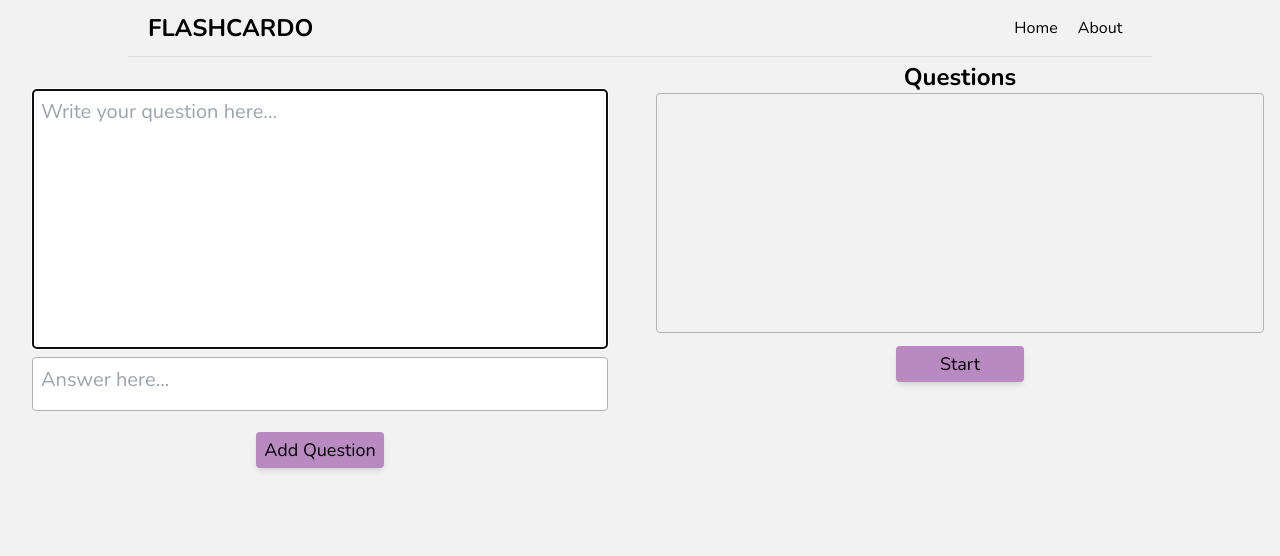
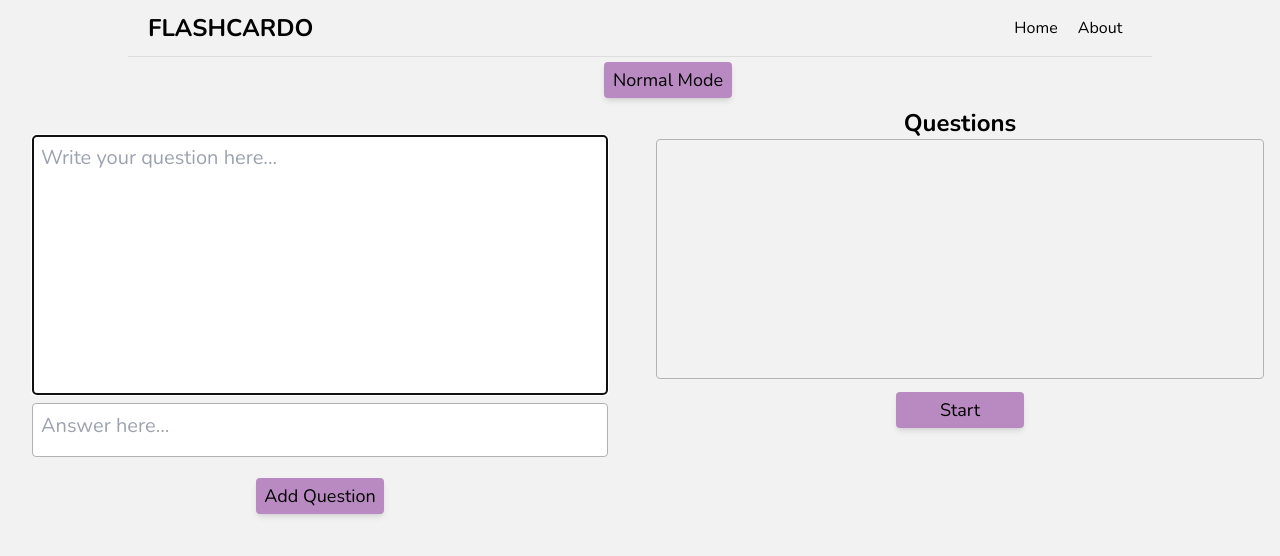
Before and after one commit to pokemau/flashcardo, a Next.js app: page /edit in a window 1280 px wide. Shown: the top 556 px of the page. Built offline with nearby package versions, Linux system fonts and the light colour scheme.

Commit message:
finish jorash mode

```diff
--- a/src/components/jorash-mode/JorashMode.tsx
+++ b/src/components/jorash-mode/JorashMode.tsx
@@ -2,13 +2,28 @@
   "Jorash Mode" is a special feature requested by my friend :D
 */
 
-import { ChangeEvent, useRef, useState } from "react";
+import React, {
+  ChangeEvent,
+  Dispatch,
+  RefObject,
+  SetStateAction,
+  useRef,
+  useState,
+} from "react";
 import { QuestionsListType } from "../../pages/edit";
 import { generateUID } from "../../utils/generateUID";
+import { Button } from "../../ui/button/Button";
 
-const JorashMode = () => {
+export type JorashModeProps = {
+  setQuestionsList: Dispatch<SetStateAction<QuestionsListType[]>>;
+  questionsList: QuestionsListType[];
+};
+
+const JorashMode: React.FC<JorashModeProps> = ({
+  setQuestionsList,
+  questionsList,
+}) => {
   const [userInput, setUserInput] = useState("");
-  const [questionsList, setQuestionsList] = useState<QuestionsListType[]>([]);
   const JMref = useRef<HTMLTextAreaElement>(null);
 
   const handleKeyPress = (e: ChangeEvent<HTMLTextAreaElement>) => {
@@ -43,8 +58,10 @@ const JorashMode = () => {
   };
   return (
     <>
-      <div>
-        <button onClick={test}>SHOW QUESTIONS</button>
+      <div
+        className="mt-4 lg:mt-5 w-[100%] flex flex-col items-center mb-4
+        lg:w-[50%] lg:mx-auto transition-all"
+      >
         <textarea
           name="jorash-mode-textarea"
           placeholder="Write your question here..."
@@ -54,7 +71,10 @@ const JorashMode = () => {
           ref={JMref}
         ></textarea>
 
-        <button onClick={() => addQuestions(userInput)}>Add Questions</button>
+        <Button
+          btnFunc={() => addQuestions(userInput)}
+          btnTitle="Add Questions"
+        />
       </div>
     </>
   );
--- a/src/pages/edit.tsx
+++ b/src/pages/edit.tsx
@@ -4,6 +4,8 @@ import { useRef, useEffect, useState } from "react";
 // components
 import InputFields from "../components/edit-questions/edit/InputFields";
 import QuestionsList from "../components/edit-questions/edit/QuestionsList";
+import JorashMode from "../components/jorash-mode/JorashMode";
+import { Button } from "../ui/button/Button";
 
 export type QuestionsListType = {
   id: string;
@@ -22,6 +24,8 @@ const EditQuestions = () => {
   // input fields ref
   const inputAnsRef = useRef<HTMLTextAreaElement>(null);
   const inputDefRef = useRef<HTMLTextAreaElement>(null);
+
+  const [isJorashMode, setIsJorashMode] = useState(false);
 
   // get local storage items
   useEffect(() => {
@@ -47,13 +51,27 @@ const EditQuestions = () => {
         <title>Flashcardo | Edit</title>
       </Head>
 
+      <div className="w-[5rem] m-auto">
+        <Button
+          btnFunc={() => setIsJorashMode(!isJorashMode)}
+          btnTitle={isJorashMode ? "Jorash Mode" : "Normal Mode"}
+        />
+      </div>
+
       <div className="mt-1 w-full m-auto lg:flex">
+        {isJorashMode ? (
+          <JorashMode
+            questionsList={questionsList}
+            setQuestionsList={setQuestionsList}
+          />
+        ) : (
           <InputFields
             setQuestionsList={setQuestionsList}
             questionsList={questionsList}
             inputAnsRef={inputAnsRef}
             inputDefRef={inputDefRef}
           />
+        )}
 
         <QuestionsList
           questionsList={questionsList}
--- a/src/pages/index.tsx
+++ b/src/pages/index.tsx
@@ -27,7 +27,6 @@ const Home: React.FC = () => {
         <title>Flashcardo | Home</title>
       </Head>
       <div className="w-[100vw] my-5 mx-auto">
-        <JorashMode />
         <CreateNewCard
           titleSets={titleSets}
           setTitleSets={setTitleSets}
```
Also changed, not shown: src/components/edit-questions/edit/InputFields.tsx (+1 -7 lines). Lines whose indentation alone changed are shown as unchanged.
